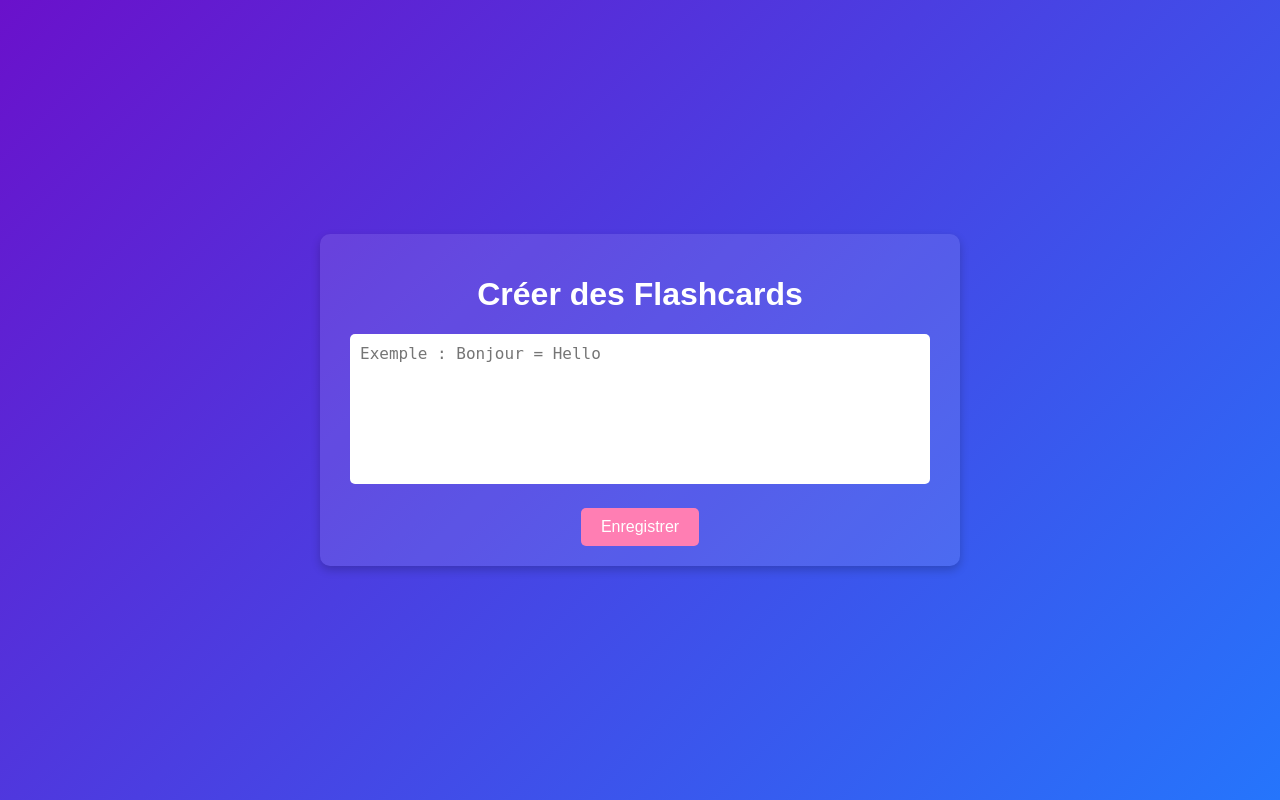
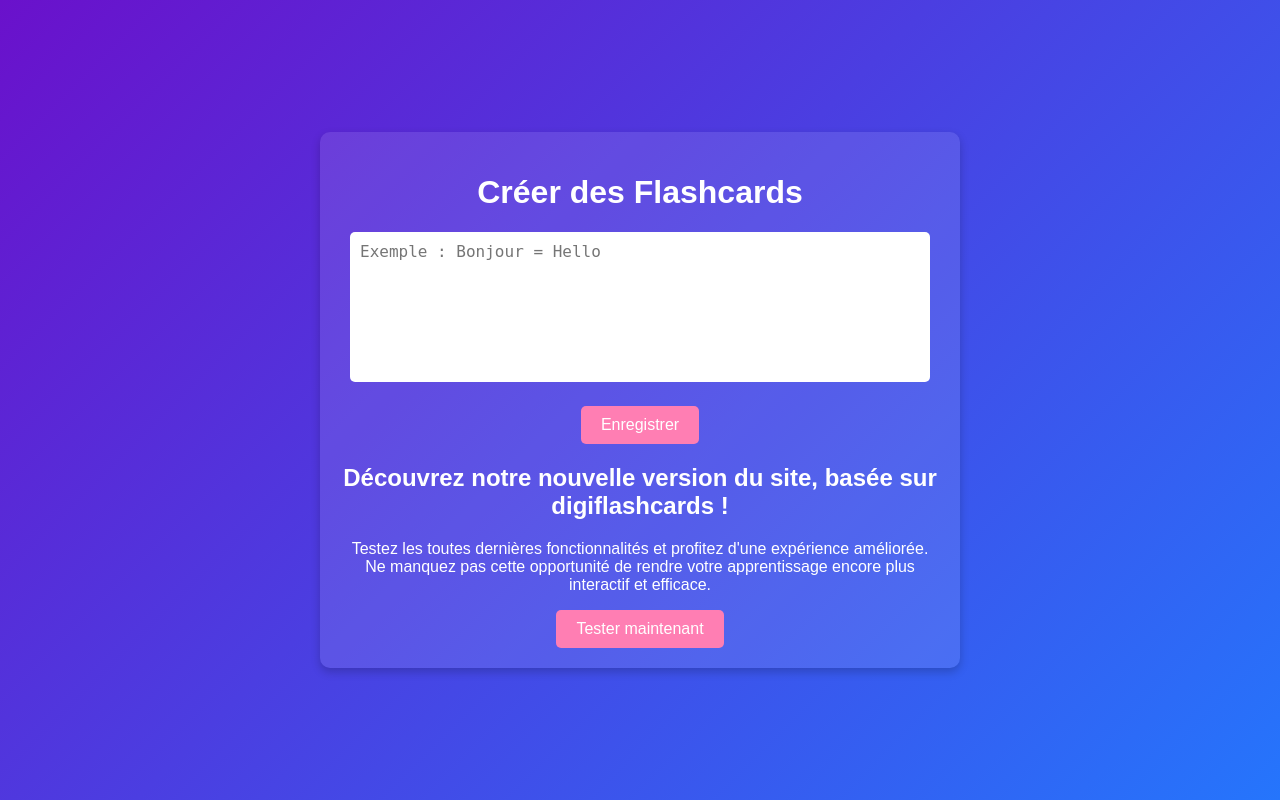
Before and after one commit to trisout78/flashcards, a PHP site: page / in a window 1280 px wide. Run offline with PHP 8.4, Linux system fonts and the light colour scheme.

Commit message:
Update index.php

```diff
--- a/index.php
+++ b/index.php
@@ -99,6 +99,11 @@ if ($_SERVER['REQUEST_METHOD'] === 'POST') {
             <textarea name="flashcards" placeholder="Exemple : Bonjour = Hello" required></textarea>
             <button type="submit">Enregistrer</button>
         </form>
+        <div class="new-version">
+            <h2>Découvrez notre nouvelle version du site, basée sur digiflashcards !</h2>
+            <p>Testez les toutes dernières fonctionnalités et profitez d'une expérience améliorée. Ne manquez pas cette opportunité de rendre votre apprentissage encore plus interactif et efficace.</p>
+            <button onclick="window.location.href='/new'">Tester maintenant</button>
+        </div>
     </div>
     <script>
         function copyLink() {
```
